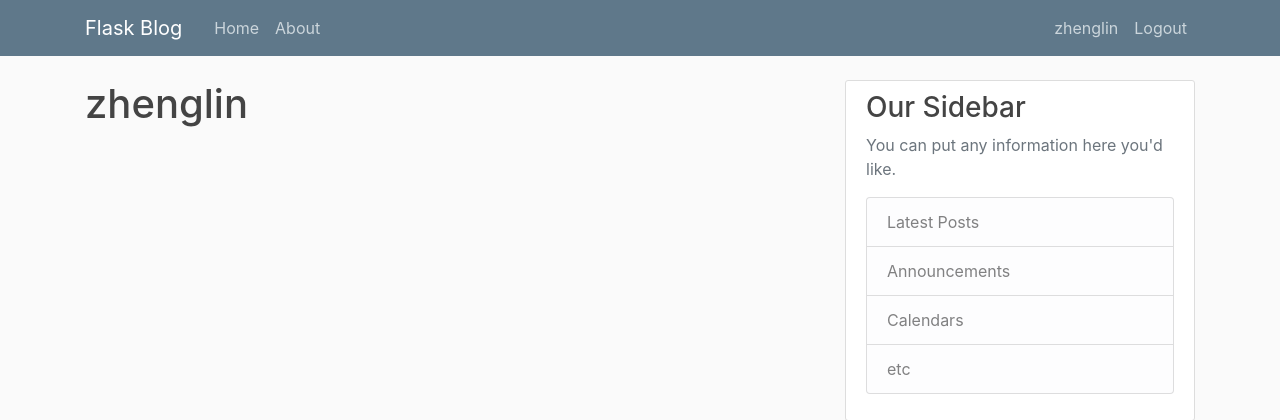
After one commit to RinLinux/Flask_Blog, a Flask app: page /account in a window 1280 px wide. The commit adds this page. Shown: the top 420 px of the page. Run offline with Flask 2, Linux system fonts and the light colour scheme; a user stored in the database is signed in; some libraries are stand-ins or nearby versions.

Commit message:
add login routes

```diff
--- a/flaskblog/__init__.py
+++ b/flaskblog/__init__.py
@@ -16,10 +16,12 @@
 key = secrets.token_hex(16)
 
 app = Flask(__name__)
-
 app.config['SECRET_KEY'] = key
 app.config['SQLALCHEMY_DATABASE_URI'] = 'sqlite:///site.db'
 db = SQLAlchemy(app)
 bcrypt = Bcrypt(app)
+login_manager = LoginManager(app)
+login_manager.login_view = 'login'
+login_manager.login_message_category = 'info'
 
 from flaskblog import routes
--- a/flaskblog/routes.py
+++ b/flaskblog/routes.py
@@ -5,10 +5,11 @@
 
 """
 
-from flask import render_template,url_for,flash,redirect
+from flask import render_template,url_for,flash,redirect,request
 from flaskblog import app, db, bcrypt
 from flaskblog.form import RegistrationForm, LoginForm
 from flaskblog.models import User, Post
+from flask_login import login_user, current_user, logout_user, login_required
 
 posts = [
     {
@@ -38,6 +39,8 @@
 
 @app.route('/register',methods=['POST','GET'])
 def register():
+    if current_user.is_authenticated:
+        return redirect(url_for('home'))
     form = RegistrationForm()
     if form.validate_on_submit():
         hashed_passwd = bcrypt.generate_password_hash(
@@ -53,12 +56,26 @@
 
 @app.route('/login',methods=['GET','POST'])
 def login():
+    if current_user.is_authenticated:
+        return redirect(url_for('home'))
     form = LoginForm()
     if form.validate_on_submit():
-        if form.email.data == 'admin@blog.com' and form.password.data == 'password':
-            flash('You have been logged in!', 'success')
-            return redirect(url_for('home'))
+        user = User.query.filter_by(email=form.email.data).first()
+        if user and bcrypt.check_password_hash(user.password,form.password.data):
+            login_user(user,remember=form.remember.data)
+            next_page = request.args.get('next')
+            return redirect(next_page) if next_page else redirect(url_for('home'))
         else:
-            flash('Login Unsuccessful. Please check username and password.',
-                  'danger')
+            flash('Login Unsuccessful. Please check email and password.','danger')
     return render_template('login.html',title="Login",form=form)
+
+
+@app.route('/logout')
+def logout():
+    logout_user()
+    return redirect(url_for('home'))
+
+@app.route('/account')
+@login_required
+def account():
+    return render_template('account.html',title='Account')
--- /dev/null
+++ b/flaskblog/templates/account.html
@@ -0,0 +1,4 @@
+{% extends 'base.html' %}
+{% block content %}
+    <h1> {{ current_user.username }}</h1>
+{% endblock content %}
--- a/flaskblog/templates/base.html
+++ b/flaskblog/templates/base.html
@@ -28,11 +28,15 @@
                           }}">About</a>
                 </div>
                 <!-- Navbar Right Side -->
+
                 <div class="navbar-nav">
-                  <a class="nav-item nav-link" href="{{ url_for('login')
-                          }}">Login</a>
-                  <a class="nav-item nav-link" href="{{ url_for('register')
-                          }}">Register</a>
+                    {% if current_user.is_authenticated %}
+                        <a class="nav-item nav-link" href="{{ url_for('account') }}">{{ current_user.username }}</a>
+                        <a class="nav-item nav-link" href="{{ url_for('logout') }}">Logout</a>
+                    {% else %}
+                        <a class="nav-item nav-link" href="{{ url_for('login') }}">Login</a>
+                        <a class="nav-item nav-link" href="{{ url_for('register') }}">Register</a>
+                    {% endif %}
                 </div>
               </div>
             </div>
```
Also changed, not shown: flaskblog/form.py (+3 -4 lines), flaskblog/models.py (+9 -2 lines), flaskblog/site.db.
